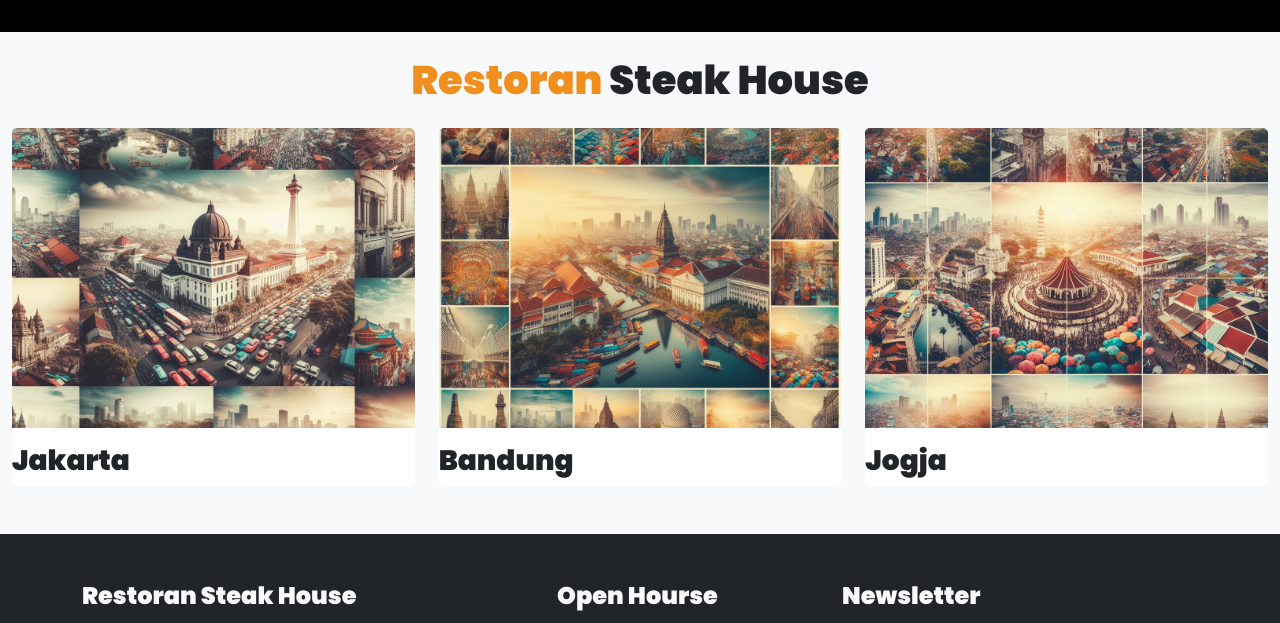
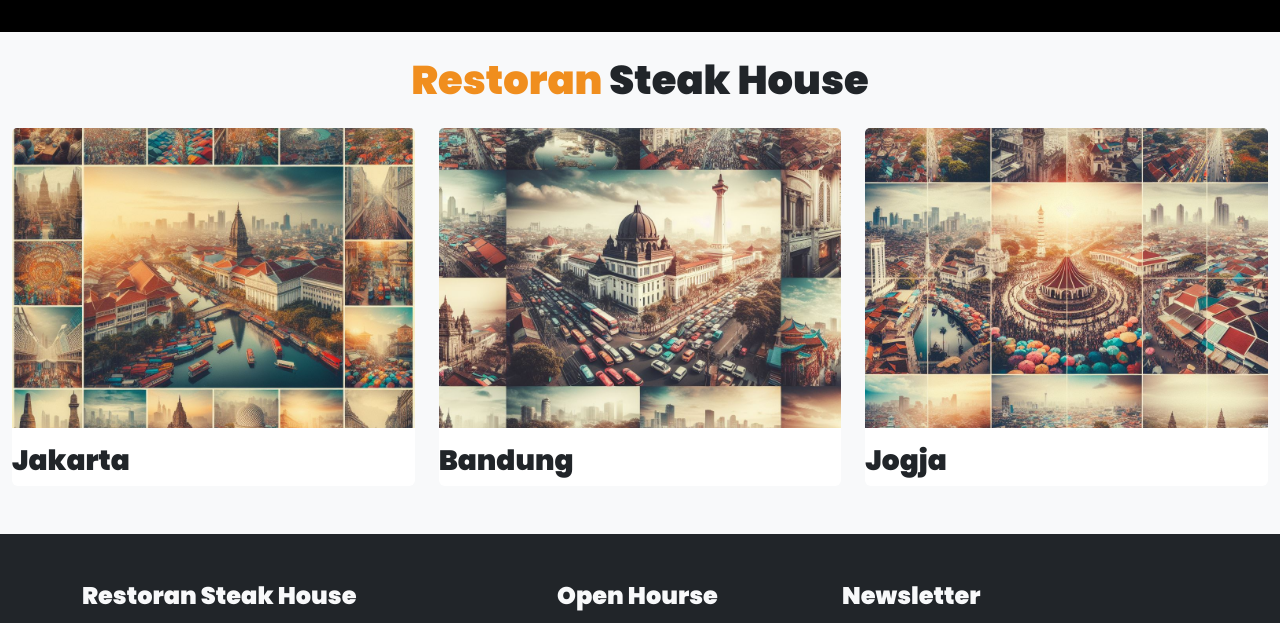
Before and after one commit to msfrzl1/MiniProjectDibimbing_MuhammadSaifurRizal.github.io, a plain HTML site: page tentang-kami.html in a window 1280 px wide. Shown: the part 1520-2143 px from the top of the page. Drawn offline with nearby package versions, Linux system fonts and the light colour scheme.

Commit message:
Merubah gambar tentang-kami

```diff
--- a/tentang-kami.html
+++ b/tentang-kami.html
@@ -209,19 +209,19 @@
         <div class="row">
           <div class="col-md-4">
             <div class="card border-0">
-              <img src="img/2.jpeg" class="card-img-top" alt="Jakarta" style="height: 300px" />
+              <img src="img/bandung.jpeg" class="card-img-top" alt="Jakarta" style="height: 300px" />
               <h3 class="card-title mt-3">Jakarta</h3>
             </div>
           </div>
           <div class="col-md-4">
             <div class="card border-0">
-              <img src="img/1.jpeg" class="card-img-top" alt="Bandung" style="height: 300px" />
+              <img src="img/jakarta.jpeg" class="card-img-top" alt="Bandung" style="height: 300px" />
               <h3 class="card-title mt-3">Bandung</h3>
             </div>
           </div>
           <div class="col-md-4">
             <div class="card border-0">
-              <img src="img/3.jpeg" class="card-img-top" alt="Jogja" style="height: 300px" />
+              <img src="img/joga.jpeg" class="card-img-top" alt="Jogja" style="height: 300px" />
               <h3 class="card-title mt-3">Jogja</h3>
             </div>
           </div>
```
Also changed, not shown: img/bandung.jpeg (renamed from img/1.jpeg), img/jakarta.jpeg (renamed from img/2.jpeg), img/joga.jpeg (renamed from img/3.jpeg).
